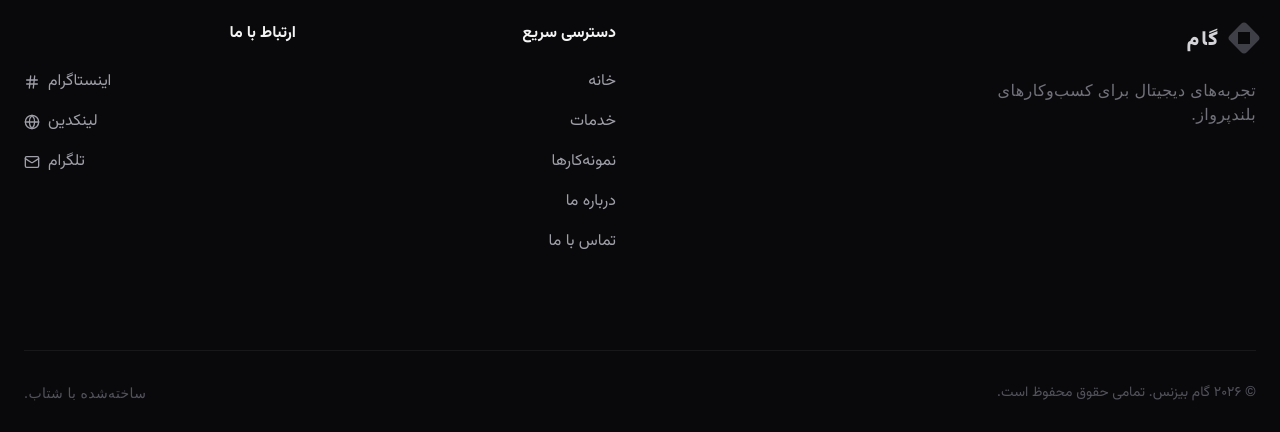
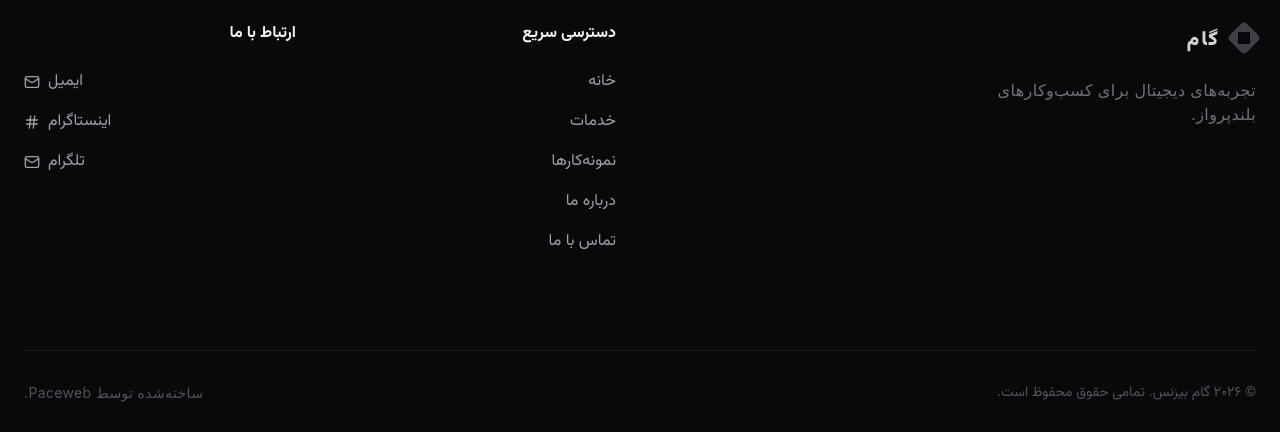
Before and after one commit to Joseph7788/pacebusiness, a React (Vite) app: page / in a window 1280 px wide. Shown: the part 6879-7311 px from the top of the page. Built offline with nearby package versions, Linux system fonts and the light colour scheme.

Commit message:
text changes

```diff
--- a/src/App.tsx
+++ b/src/App.tsx
@@ -402,14 +402,14 @@ export default function App() {
               <ul className="flex flex-col gap-4 text-zinc-400">
                 <li>
                   <a href="#" className="flex items-center gap-2 hover:text-brand-400 transition-colors text-right justify-end">
-                    <span>اینستاگرام</span>
-                    <Hash className="w-4 h-4" />
+                    <span>ایمیل</span>
+                    <Mail className="w-4 h-4" />
                   </a>
                 </li>
                 <li>
                   <a href="#" className="flex items-center gap-2 hover:text-brand-400 transition-colors text-right justify-end">
-                    <span>لینکدین</span>
-                    <Globe className="w-4 h-4" />
+                    <span>اینستاگرام</span>
+                    <Hash className="w-4 h-4" />
                   </a>
                 </li>
                 <li>
@@ -426,7 +426,7 @@ export default function App() {
           <div className="flex flex-col md:flex-row items-center justify-between pt-8 border-t border-zinc-900 text-zinc-600 text-sm">
             <p>© {toPersianDigits(new Date().getFullYear())} گام بیزنس. تمامی حقوق محفوظ است.</p>
             <div className="flex gap-6 mt-4 md:mt-0 font-sans tracking-wide">
-              <span>ساخته‌شده با شتاب.</span>
+              <span>ساخته‌شده توسط Paceweb.</span>
             </div>
           </div>
         </div>
```
